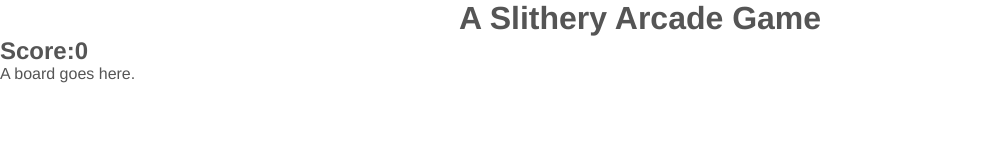
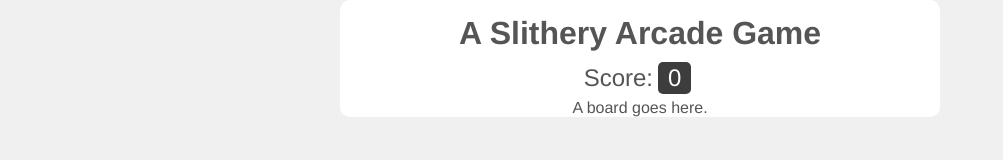
Before and after one commit to aequinn/game-snake, a plain HTML site: page index.html in a window 1280 px wide. Shown: the whole page, without its empty margins (0-1003 px from the left). Drawn offline with Linux system fonts and the light colour scheme.

Commit message:
add some initial styles for layout. fix readme grammar and terminology.

```diff
--- a/css/styles.css
+++ b/css/styles.css
@@ -4,12 +4,39 @@
     padding: 0;
 }
 
+/*Typogrphay*/
 body {
     font-size: 16px;
     font-family: Helvetica, Arial, sans-serif;
     color: #555555;
+    text-align: center;
+    background-color: #f0f0f0;
 }
 
 h1 {
     text-align: center;
+    margin-bottom: 10px;
+    padding-top: 15px;
 }
+
+main {
+    width: 600px;
+    margin: 0 auto;
+    background-color: #fff;
+    border-radius: 10px;
+}
+
+/*Scoreboard Styles*/
+.scoreboard h2 {
+    font-weight: 300;
+    margin: 5px 0;
+}
+
+.score {
+    margin: 0 5px;
+    color: #fff;
+    padding: 2px 10px;
+    background-color: #3d3d3d;
+    border-radius: 5px;
+    display: inline-block;
+}
--- a/index.html
+++ b/index.html
@@ -8,8 +8,8 @@
         <main>
             <h1>A Slithery Arcade Game</h1>
 
-            <div id="scoreBoard">
-                <h2>Score:<span id="score">0</span></h2>
+            <div id="scoreBoard" class="scoreboard">
+                <h2>Score:<span id="score" class="score">0</span></h2>
             </div>
             <div id="gameBoard">A board goes here.</div>
         </main>
```
Also changed, not shown: 1 other file.
